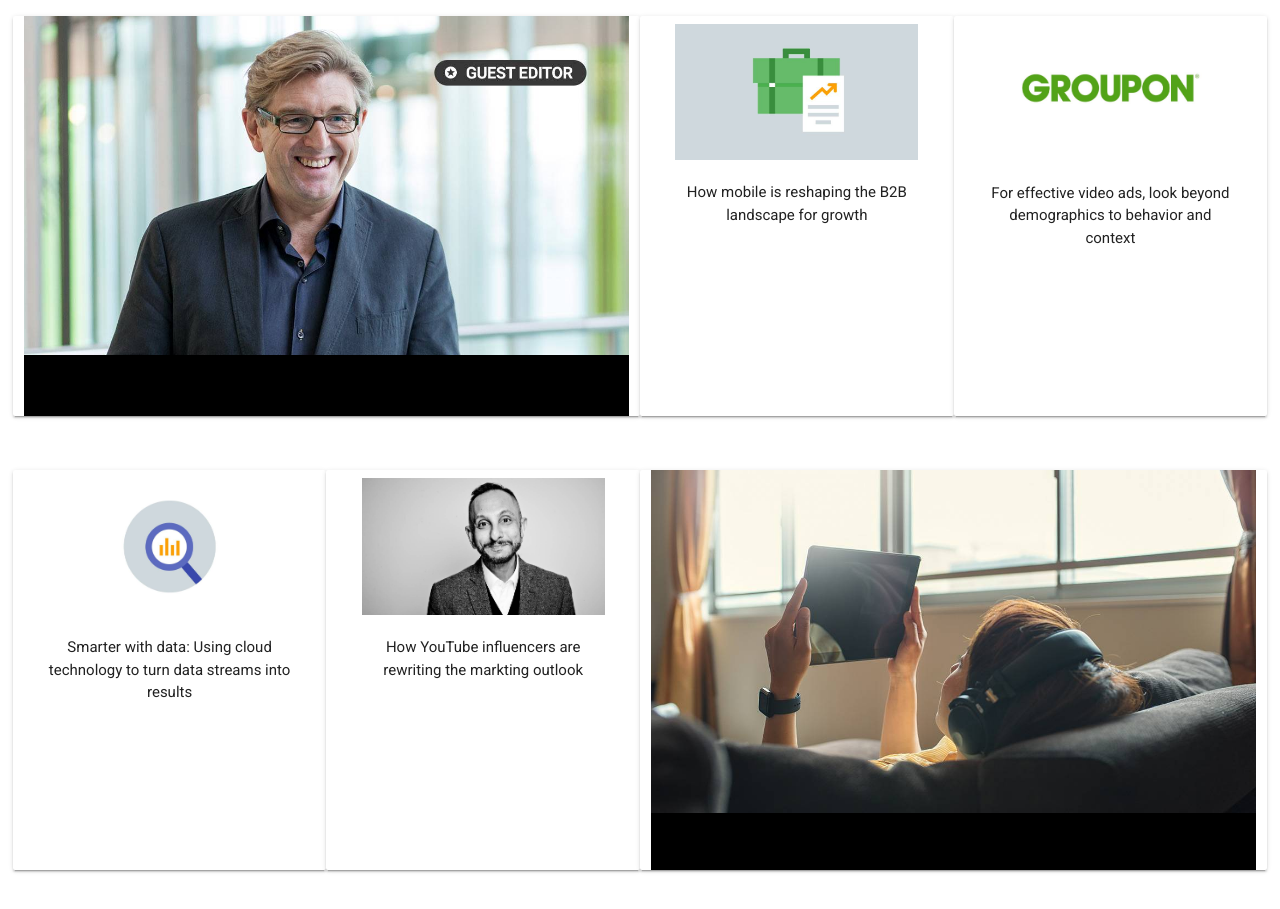
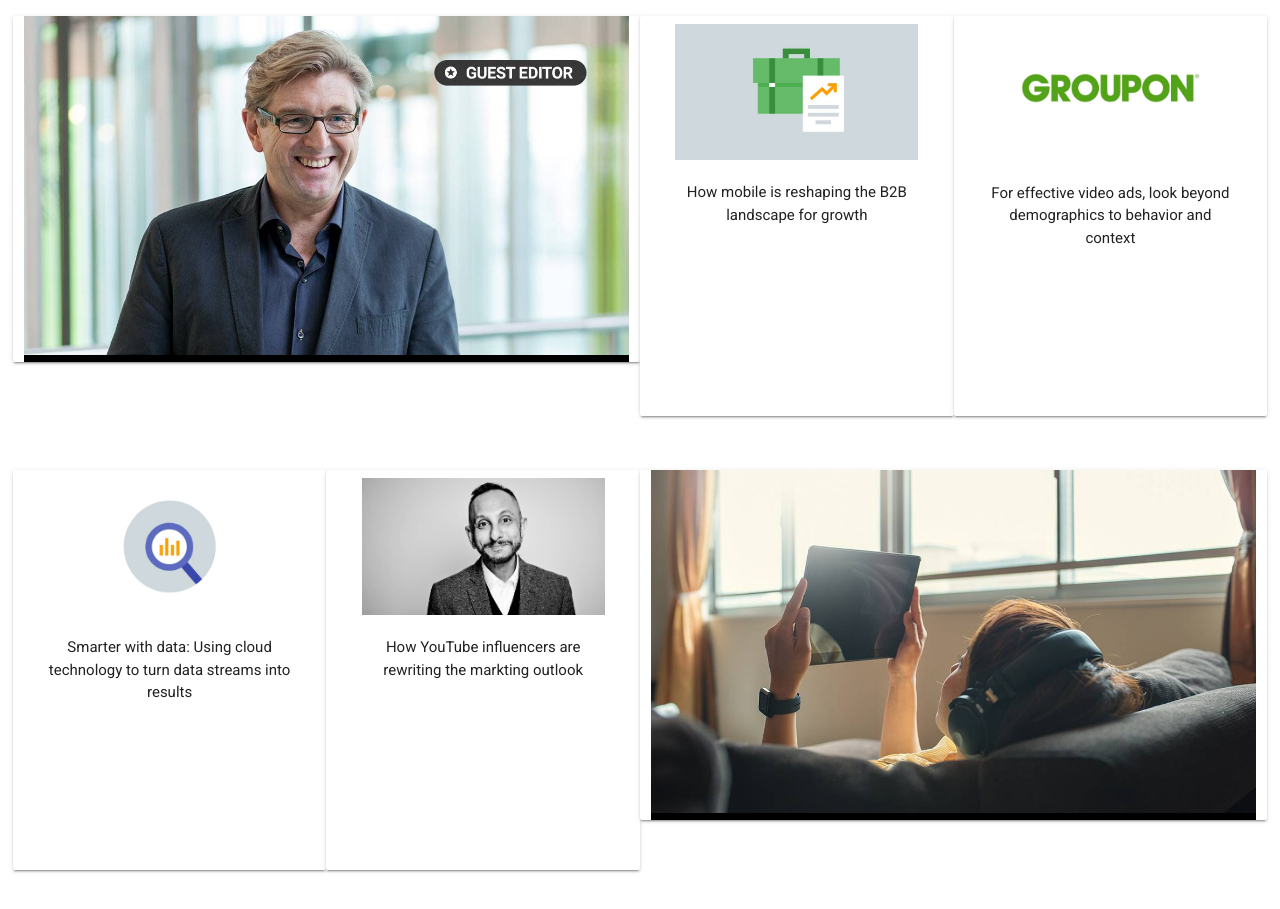
Before and after one commit to brandonkudo/css-wk-2-project, a plain HTML site: page index.html in a window 1280 px wide. Drawn offline with nearby package versions, Linux system fonts and the light colour scheme.

Commit message:
attempted to fixed large image issue

```diff
--- a/css/styles.css
+++ b/css/styles.css
@@ -57,8 +57,8 @@ body {
     height: 50vh;
     width: 30vh;
   }
-  .large-div {
+  /*.large-div {
     height: 50vh;
-  }
+  }*/
 
 }
```
Also changed, not shown: 1 other file.
